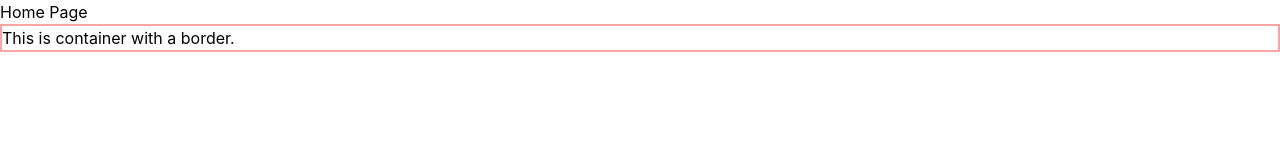
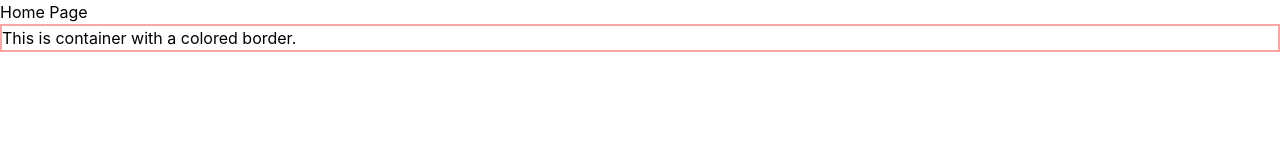
Before and after one commit to Benjiwildcat/petes-uh, a React (Create React App) app: page / in a window 1280 px wide. Shown: the top 160 px of the page. Built offline with nearby package versions, Linux system fonts and the light colour scheme.

Commit message:
colored border

```diff
--- a/src/components/pages/Home/index.jsx
+++ b/src/components/pages/Home/index.jsx
@@ -5,7 +5,7 @@ function Home() {
     <div>
       <h1>Home Page</h1>
       <div class="container mx-auto border-2 border-red-300">
-        This is container with a border.
+        This is container with a colored border.
       </div>
     </div>
   );
```
